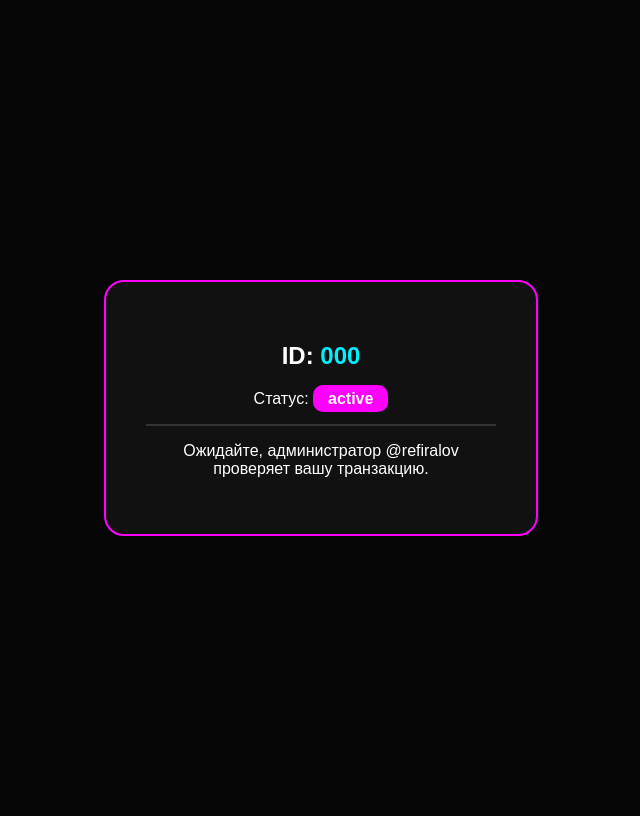
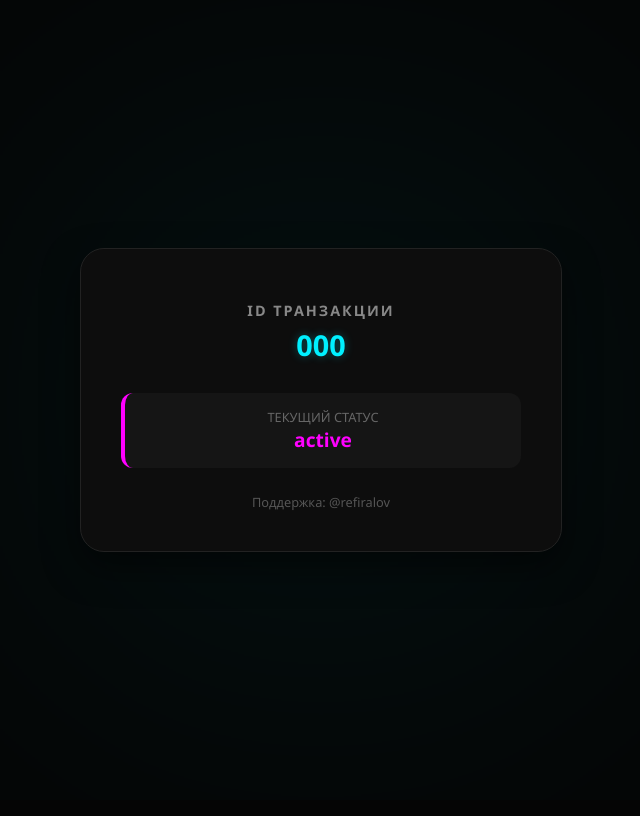
Before and after one commit to kymbattokoeva766-art/refiralovshop, a Flask app: template templates/cabinet.html in a window 1280 px wide. Shown: the whole page, without its empty margins (319-959 px from the left). After the commit the page ends 552 px from the top, so only its background shows below. Run offline with Flask 3, Linux system fonts and the light colour scheme; the template is opened without the code that fills it: values that come from a table or form of the project are taken from there, others are empty; tables that the repository leaves empty hold one stand-in row (values such as "Sample post").

Commit message:
Update cabinet.html

```diff
--- a/templates/cabinet.html
+++ b/templates/cabinet.html
@@ -1,28 +1,177 @@
 <!DOCTYPE html>
-<html>
+<html lang="ru">
 <head>
-    <title>User Cabinet</title>
+    <meta charset="UTF-8">
+    <meta name="viewport" content="width=device-width, initial-scale=1.0">
+    <title>Личный кабинет | {{ order.unique_code }}</title>
     <style>
-        body { background: #050505; color: white; font-family: sans-serif; display: flex; align-items: center; justify-content: center; height: 100vh; }
-        .box { background: #111; border: 2px solid #f0f; padding: 40px; border-radius: 20px; text-align: center; width: 350px; }
-        input { width: 100%; padding: 10px; margin: 15px 0; background: #222; border: 1px solid #444; color: #fff; }
-        .status-badge { background: #f0f; padding: 5px 15px; border-radius: 10px; font-weight: bold; }
+        :root {
+            --bg: #050505;
+            --card-bg: #0d0d0d;
+            --neon-blue: #00f0ff;
+            --neon-pink: #f0f;
+            --text: #ffffff;
+        }
+
+        body {
+            background-color: var(--bg);
+            color: var(--text);
+            font-family: 'Segoe UI', Roboto, sans-serif;
+            display: flex;
+            align-items: center;
+            justify-content: center;
+            min-height: 100vh;
+            margin: 0;
+            overflow: hidden;
+        }
+
+        /* Фоновое свечение */
+        body::before {
+            content: "";
+            position: absolute;
+            width: 400px;
+            height: 400px;
+            background: var(--neon-blue);
+            filter: blur(180px);
+            opacity: 0.1;
+            z-index: -1;
+        }
+
+        .container {
+            background: var(--card-bg);
+            border: 1px solid #222;
+            padding: 40px;
+            border-radius: 24px;
+            width: 100%;
+            max-width: 400px;
+            text-align: center;
+            box-shadow: 0 15px 35px rgba(0,0,0,0.5);
+            position: relative;
+        }
+
+        .header h2 {
+            font-size: 0.9rem;
+            text-transform: uppercase;
+            letter-spacing: 2px;
+            color: #888;
+            margin-bottom: 5px;
+        }
+
+        .order-id {
+            font-size: 1.8rem;
+            font-weight: 800;
+            color: var(--neon-blue);
+            text-shadow: 0 0 10px rgba(0, 240, 255, 0.3);
+            margin-top: 0;
+        }
+
+        .status-box {
+            margin: 25px 0;
+            padding: 15px;
+            background: #151515;
+            border-radius: 12px;
+            border-left: 4px solid var(--neon-pink);
+        }
+
+        .status-label {
+            display: block;
+            font-size: 0.8rem;
+            color: #666;
+            text-transform: uppercase;
+        }
+
+        .status-value {
+            font-size: 1.2rem;
+            font-weight: bold;
+            color: var(--neon-pink);
+        }
+
+        .info-text {
+            font-size: 0.95rem;
+            color: #aaa;
+            line-height: 1.6;
+            margin-bottom: 25px;
+        }
+
+        input[type="text"] {
+            width: 100%;
+            padding: 15px;
+            background: #1a1a1a;
+            border: 1px solid #333;
+            border-radius: 10px;
+            color: #fff;
+            box-sizing: border-box;
+            margin-bottom: 15px;
+            transition: 0.3s;
+        }
+
+        input[type="text"]:focus {
+            border-color: var(--neon-blue);
+            outline: none;
+            box-shadow: 0 0 10px rgba(0, 240, 255, 0.2);
+        }
+
+        .action-btn {
+            width: 100%;
+            padding: 15px;
+            border: none;
+            border-radius: 10px;
+            background: #fff;
+            color: #000;
+            font-weight: 900;
+            text-transform: uppercase;
+            cursor: pointer;
+            transition: 0.3s;
+        }
+
+        .action-btn:hover {
+            background: var(--neon-blue);
+            transform: translateY(-2px);
+        }
+
+        .footer-link {
+            display: block;
+            margin-top: 20px;
+            color: #555;
+            text-decoration: none;
+            font-size: 0.8rem;
+            transition: 0.3s;
+        }
+
+        .footer-link:hover {
+            color: #fff;
+        }
     </style>
 </head>
 <body>
-    <div class="box">
-        <h2>ID: <span style="color: #00f0ff;">{{ order.unique_code }}</span></h2>
-        <p>Статус: <span class="status-badge">{{ order.status }}</span></p>
-        <hr border="1" color="#333">
-        {% if order.status == 'Ожидание' %}
+
+<div class="container">
+    <div class="header">
+        <h2>ID ТРАНЗАКЦИИ</h2>
+        <p class="order-id">{{ order.unique_code }}</p>
+    </div>
+
+    <div class="status-box">
+        <span class="status-label">Текущий статус</span>
+        <span class="status-value">{{ order.status }}</span>
+    </div>
+
+    {% if order.status == 'Ожидание' %}
+        <p class="info-text">Для активации доступа к каналу введите ваш Telegram username. После этого администратор проверит оплату.</p>
         <form method="POST">
-            <p>Введи свой Telegram для связи:</p>
-            <input type="text" name="contact" placeholder="@username" required>
-            <button style="background: #fff; padding: 10px 20px; cursor: pointer; width: 100%; font-weight: bold;">ОТПРАВИТЬ НА ПРОВЕРКУ</button>
+            <input type="text" name="contact" placeholder="@your_username" required>
+            <button type="submit" class="action-btn">ПОДТВЕРДИТЬ ОПЛАТУ</button>
         </form>
-        {% else %}
-        <p>Ожидайте, администратор @refiralov проверяет вашу транзакцию.</p>
-        {% endif %}
-    </div>
+    {% elif order.status == 'Проверка' %}
+        <p class="info-text">Ваши данные переданы @refiralov. Проверка NFT-тортов обычно занимает от 5 до 30 минут. Не закрывайте эту страницу.</p>
+        <div style="color: var(--neon-blue); font-size: 0.8rem; letter-spacing: 1px;">ОЖИДАЙТЕ ПОДТВЕРЖДЕНИЯ...</div>
+    {% elif order.status == 'Принят' %}
+        <p class="info-text" style="color: #0f0;">Оплата подтверждена! Добро пожаловать в команду.</p>
+        <a href="https://t.me/+ВАША_ССЫЛКА" class="action-btn" style="display: block; text-decoration: none; line-height: 15px;">ПОЛУЧИТЬ ДОСТУП</a>
+    {% endif %}
+
+    <a href="https://t.me/refiralov" class="footer-link">Поддержка: @refiralov</a>
+</div>
+
 </body>
 </html>
```
